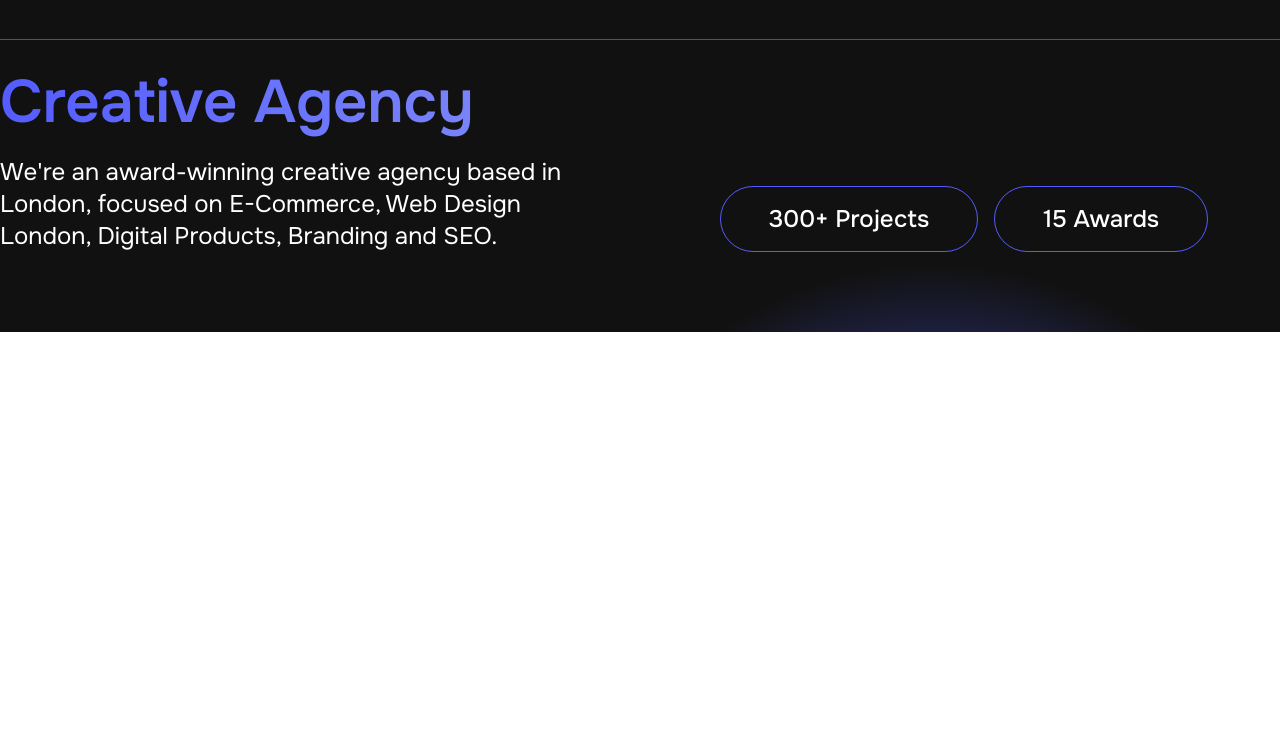
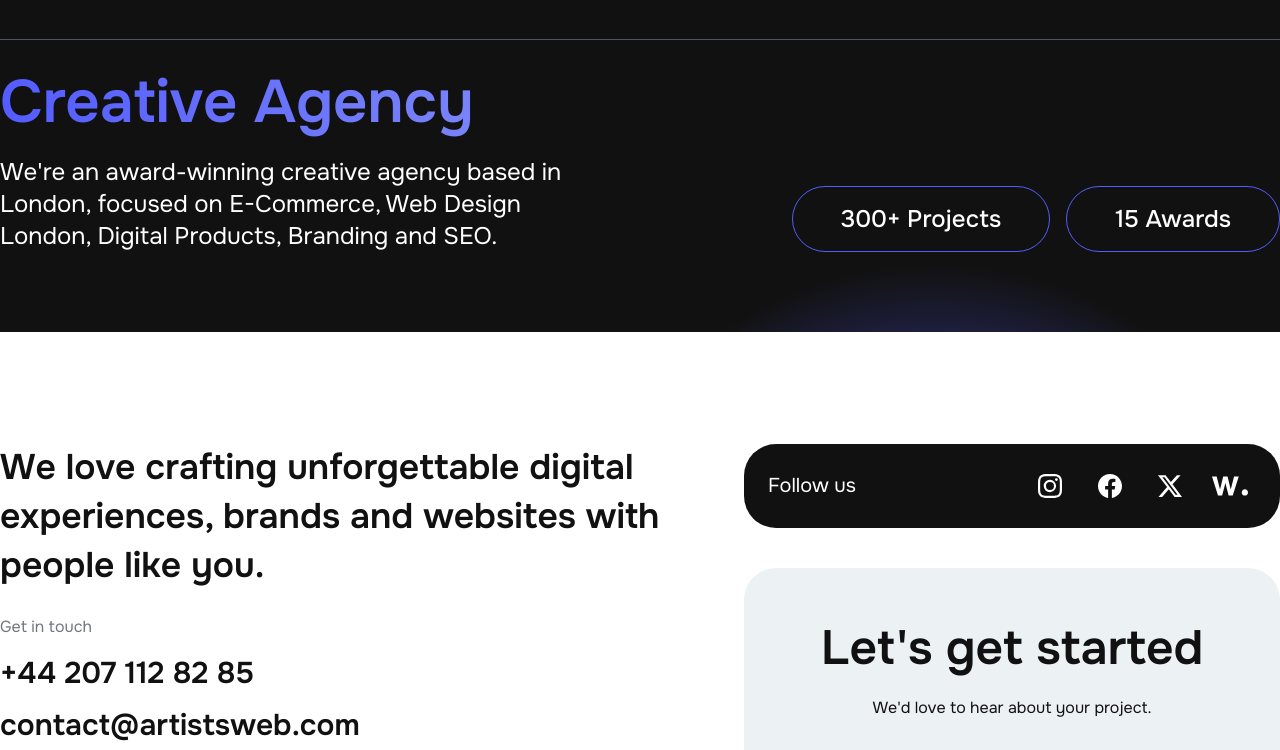
Before and after one commit to noyonalways/artistsweb-frontend, a Next.js app: page / in a window 1280 px wide. Shown: the part 2019-2769 px from the top of the page. Before the commit the page ends 2351 px from the top, so only its background shows below. Built offline with nearby package versions, Linux system fonts and the light colour scheme.

Commit message:
feat: footer added

```diff
--- a/src/app/(withCommonLayout)/layout.tsx
+++ b/src/app/(withCommonLayout)/layout.tsx
@@ -1,3 +1,4 @@
+import Footer from "@/shared/footer";
 import Navbar from "@/shared/navbar";
 
 interface IProps {
@@ -9,6 +10,7 @@ const CommonLayout = ({ children }: IProps) => {
     <>
       <Navbar />
       <main>{children}</main>
+      <Footer />
     </>
   );
 };
--- a/src/app/globals.css
+++ b/src/app/globals.css
@@ -32,7 +32,7 @@
 
 @layer base {
   .btn {
-    @apply border border-primary px-6 h-[40px] rounded-full relative overflow-hidden;
+    @apply border border-primary h-[40px] rounded-full relative overflow-hidden;
   }
 
   .btn span {
@@ -69,5 +69,4 @@ body {
 * {
   scrollbar-width: thin;
   scroll-behavior: smooth;
-
 }
--- a/src/pages/home/modules/service-section.tsx
+++ b/src/pages/home/modules/service-section.tsx
@@ -78,7 +78,6 @@ const ServiceSection = () => {
               <div className="border border-primary px-6 lg:px-12 py-2 lg:py-4 text-base lg:text-2xl rounded-ful text-background font-medium rounded-full">
                 15 Awards
               </div>
-              text-lg lg:
             </div>
           </div>
         </div>
--- /dev/null
+++ b/src/shared/footer/index.tsx
@@ -0,0 +1,94 @@
+import Button from "@/components/ui/button";
+import { BsFacebook, BsInstagram, BsTwitterX } from "react-icons/bs";
+import { SiAwwwards } from "react-icons/si";
+
+const Footer = () => {
+  return (
+    <footer className="py-10 lg:py-28">
+      <div className="container">
+        <div className="flex flex-col gap-y-8 lg:gap-y-0 lg:flex-row lg:justify-between">
+          <div className="space-y-6">
+            <h1 className="font-semibold text-2xl lg:text-[2.778vw] w-full lg:max-w-4xl leading-snug">
+              We love crafting unforgettable digital experiences, brands and
+              websites with people like you.
+            </h1>
+            <div className="space-y-2 lg:space-y-4">
+              <h3 className="text-[#71777e]">Get in touch</h3>
+              <div className="flex flex-col space-y-2 lg:space-y-4">
+                <a className="text-lg lg:text-3xl font-semibold" href="#">
+                  +44 207 112 82 85
+                </a>
+                <a className="text-lg lg:text-3xl font-semibold" href="#">
+                  contact@artistsweb.com
+                </a>
+                <a className="text-lg lg:text-3xl font-semibold" href="#">
+                  Artistsweb, 18 Soho Square, London, W1D 3QL, United Kingdom
+                </a>
+              </div>
+            </div>
+          </div>
+
+          <div className="w-full lg:max-w-[536px] flex flex-col-reverse lg:flex-col">
+            <div className="flex items-center bg-foreground w-full py-3 lg:py-4 px-5 lg:px-6 text-background justify-between rounded-3xl lg:rounded-[32px]">
+              <h3 className="text-lg lg:text-xl">Follow us</h3>
+              <div className="flex items-center lg:space-x-2">
+                <a
+                  className="text-xl lg:text-2xl border-2 border-transparent hover:border-primary p-3 rounded-full hover:scale-110 duration-[400ms]"
+                  href="#"
+                >
+                  <BsInstagram />
+                </a>
+                <a
+                  className="text-xl lg:text-2xl border-2 border-transparent hover:border-primary p-3 rounded-full hover:scale-110 duration-[400ms]"
+                  href="#"
+                >
+                  <BsFacebook />
+                </a>
+                <a
+                  className="text-xl lg:text-2xl border-2 border-transparent hover:border-primary p-3 rounded-full hover:scale-110 duration-[400ms]"
+                  href="#"
+                >
+                  <BsTwitterX />
+                </a>
+                <a
+                  className="text-xl lg:text-2xl border-2 border-transparent hover:border-primary p-3 rounded-full hover:scale-110 duration-[400ms]"
+                  href="#"
+                >
+                  <SiAwwwards className="scale-150" />
+                </a>
+              </div>
+            </div>
+
+            <div className="bg-[#ecf1f4] rounded-3xl lg:rounded-[32px] lg:mt-10 mb-4 lg:mb0 p-6 lg:p-14">
+              <h1 className="text-2xl lg:text-5xl font-semibold text-center mb-4 lg:mb-6">
+                Let&apos;s get started
+              </h1>
+              <p className="text-center mb-6 lg:mb-8">
+                We&apos;d love to hear about your project.
+              </p>
+              <Button className="h-12 lg:h-[72px] w-full bg-primary text-lg lg:text-3xl font-medium lg:font-semibold text-white hover:scale-105 duration-200">
+                Get in touch
+              </Button>
+            </div>
+          </div>
+        </div>
+        <div className="flex flex-col gap-y-2 lg:gap-y-0 lg:flex-row lg:justify-between items-center mt-10">
+          <p className="text-[#71777e]">
+            &copy; {new Date().getFullYear()} Artistweb Ltd . All rights
+            reserved
+          </p>
+          <div className="flex gap-x-6">
+            <a className="text-[#71777e] hover:text-foreground" href="#">
+              Privacy Policy
+            </a>
+            <a className="text-[#71777e] hover:text-foreground" href="#">
+              Terms & Conditions
+            </a>
+          </div>
+        </div>
+      </div>
+    </footer>
+  );
+};
+
+export default Footer;
--- a/src/shared/navbar/index.tsx
+++ b/src/shared/navbar/index.tsx
@@ -9,7 +9,7 @@ import { NavigationMenu } from "./navigation-menu";
 const Navbar = () => {
   const [isMenuOpen, setIsMenuOpen] = useState(false);
   return (
-    <header className="fixed top-0 left-0 right-0 z-50  backdrop-blur-sm">
+    <header className="fixed top-0 left-0 right-0 z-50 backdrop-blur bg-white/70">
       <nav className="container">
         <div className="flex justify-between items-center h-[70px] lg:h-[100px]">
           <Link href="/">
```
